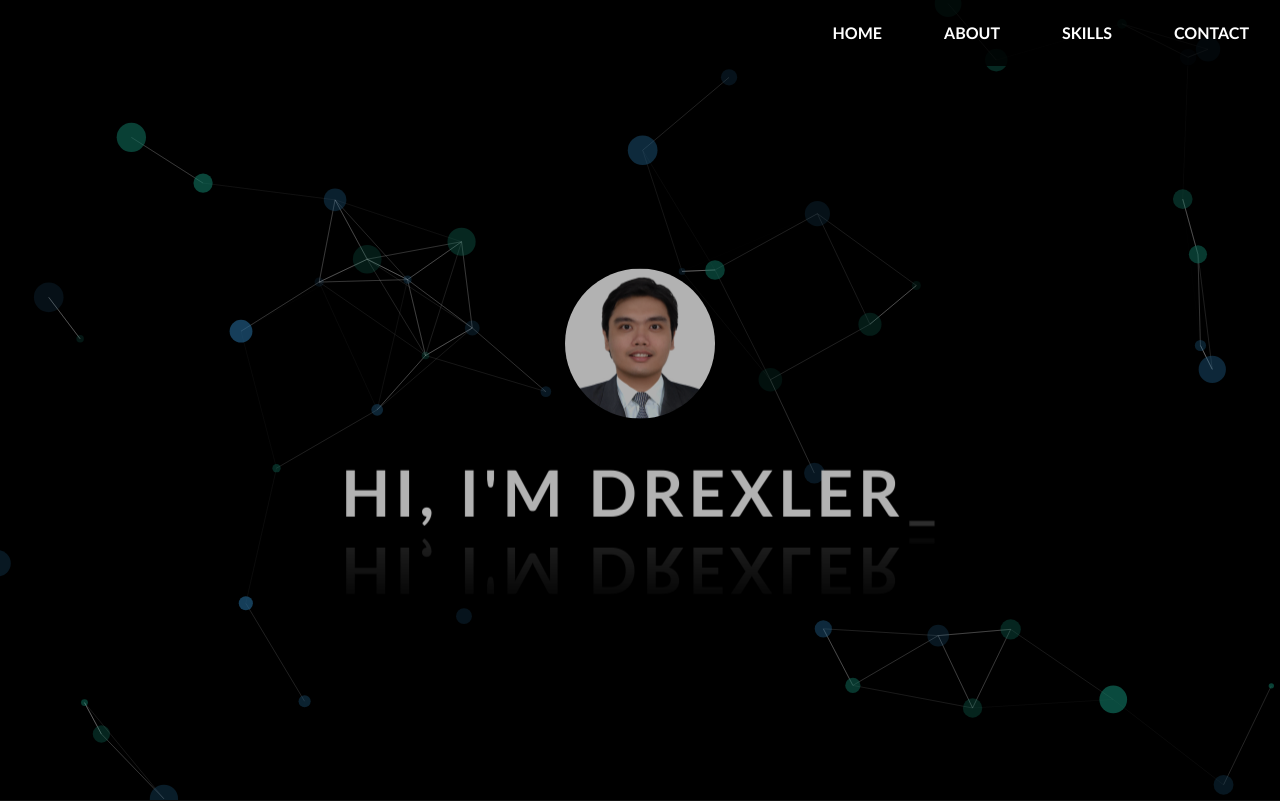
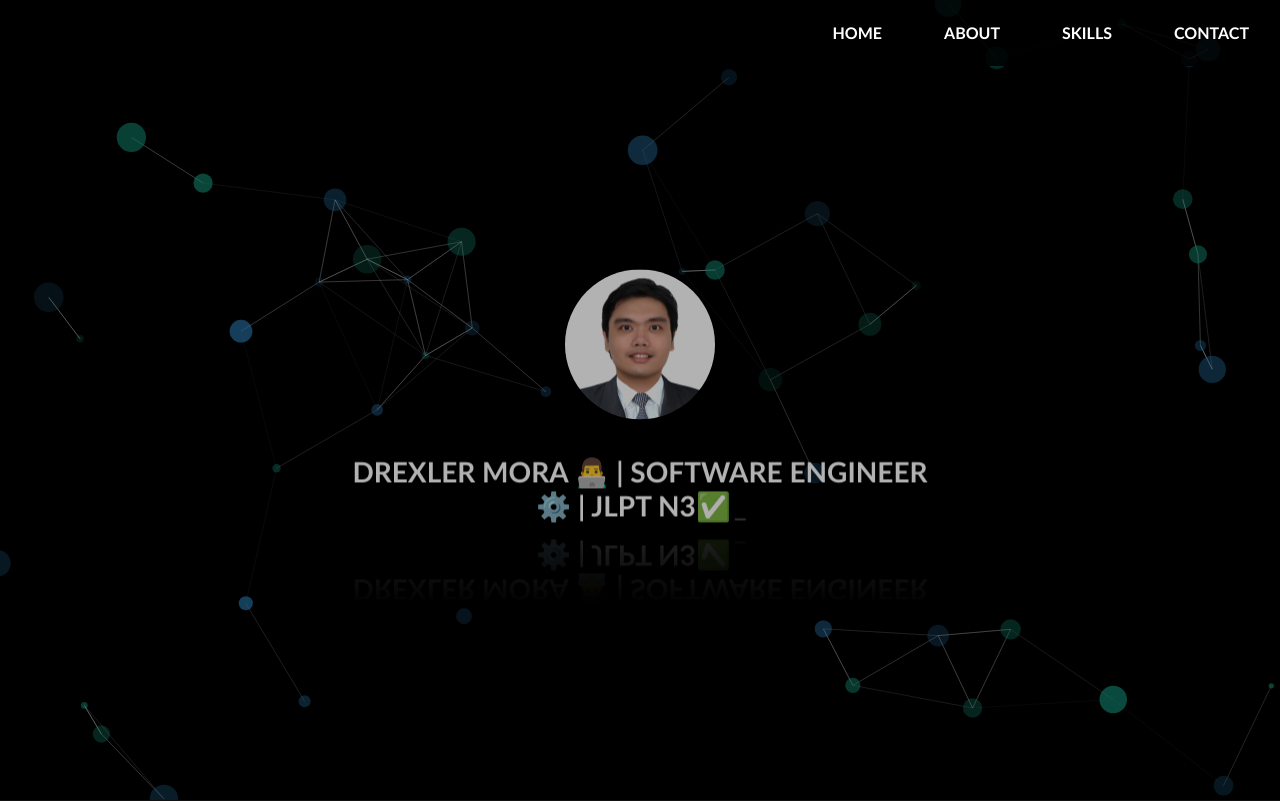
Before and after one commit to drexlermora/drexlermora.github.io, a React (Vite) app: page / in a window 1280 px wide. Shown: the top 801 px of the page. Built offline with nearby package versions, Linux system fonts and the light colour scheme.

Commit message:
code update

```diff
--- a/src/components/Home.jsx
+++ b/src/components/Home.jsx
@@ -22,9 +22,9 @@ const Home = () => {
           alt="Portrait"
         />
         <div className="mirror">
-          <h1 className="text-uppercase text-white text-3xl md:text-5xl font-bold">
+          <h3 className="text-uppercase text-white text-3xl md:text-5xl font-bold">
             <Typewriter
-              words={["Hi, I'm Drexler"]}
+              words={["Drexler Mora 👨‍💻 | Software Engineer ⚙️ | JLPT N3✅"]}
               loop={1}
               cursor
               cursorStyle="_"
@@ -32,7 +32,7 @@ const Home = () => {
               deleteSpeed={50}
               delaySpeed={1000}
             />
-          </h1>
+          </h3>
         </div>
       </div>
     </section>
```
